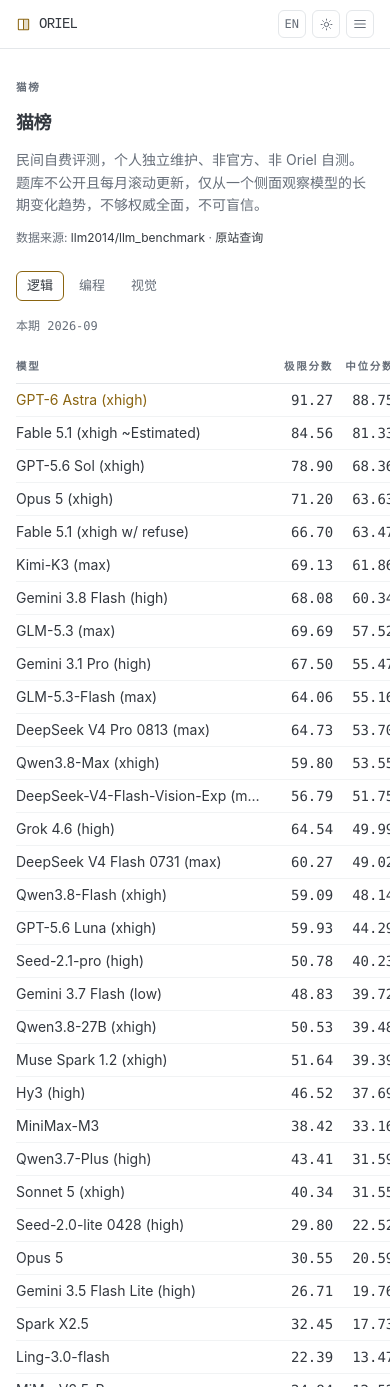
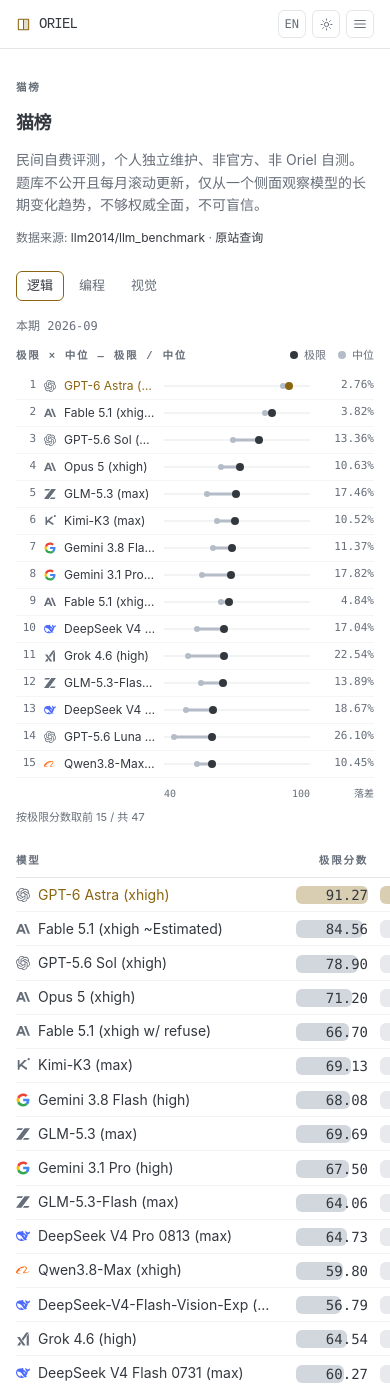
Before and after one commit to qunqin24/Oriel, an Astro site: page /cat-board in a window 390 px wide. Shown: the top 1387 px of the page. Built offline with nearby package versions, Linux system fonts and the light colour scheme; Astro itself is replaced by a stand-in of ours.

Commit message:
猫榜：模型名加 lobe 图标，分数列内嵌条形、加极限×中位区间图，变更列按涨跌上色

```diff
--- /dev/null
+++ b/src/components/cat-board-range.astro
@@ -0,0 +1,145 @@
+---
+/**
+ * 「极限 × 中位」区间图——猫榜的视觉摘要。
+ *
+ * 榜上最值得看的一组关系不是单个分数，而是极限分数与中位分数之间的
+ * 落差：极限高、中位塌下去，说明这个模型发挥不稳。逐行读两列数字很难
+ * 看出这件事，画成哑铃图，两个点的距离本身就是结论。
+ *
+ * 只画前若干个模型，避免图长得和下面的表一样、反而更累眼；被截掉的
+ * 数量明写在图注里，不制造「这就是全部」的错觉。
+ *
+ * 全部构建期算好、纯 HTML + CSS，无 JS、无客户端图表库——和站内其余
+ * 图表一致，关掉 JS 也读得到。
+ */
+import { catBoardRange, catBoardVendor } from "@/lib/cat-board";
+import type { CatBoardCategory } from "@/lib/cat-board";
+import VendorIcon from "@/components/vendor-icon.astro";
+import { fill, type Dict } from "@/i18n";
+
+interface Props {
+  category: CatBoardCategory;
+  dict: Dict;
+  /** 最多画几个模型 */
+  limit?: number;
+}
+
+const { category, dict, limit = 15 } = Astro.props;
+
+// 表头里没有分数列（code_v3）时 catBoardRange 返回 null，整块不渲染。
+const range = catBoardRange(category);
+const rows = range?.rows ?? [];
+const total = range?.total ?? 0;
+const shown = rows.slice(0, limit);
+const hasRange = shown.length > 0;
+
+const values = shown.flatMap((row) => [row.peak, row.median]);
+const lo = values.length ? Math.min(...values) : 0;
+const hi = values.length ? Math.max(...values) : 1;
+
+// 用「画出来的这几行」的区间做基线，端点明写在轴下——不标出来的非零
+// 基线就是在骗人。取全体会把低分段的离群模型也算进来，把前几名的间距
+// 压得看不出来。与 rank-list 里 Elo 榜只按展示行缩放的做法一致。
+const pad = Math.max((hi - lo) * 0.08, 1);
+const axisMin = Math.max(0, Math.floor((lo - pad) / 5) * 5);
+const axisMax = Math.ceil((hi + pad) / 5) * 5;
+const span = Math.max(axisMax - axisMin, 1e-9);
+
+const pos = (value: number) => ((value - axisMin) / span) * 100;
+const fmt = (value: number) => value.toFixed(2);
+
+const title = `${dict.catBoard.rangeTitle} — ${dict.catBoard.rangePeak} / ${dict.catBoard.rangeMedian}`;
+const note = fill(dict.catBoard.rangeNote, { shown: shown.length, total });
+---
+
+{
+  hasRange && (
+    <figure class="flex flex-col gap-2">
+      <figcaption class="flex flex-wrap items-baseline justify-between gap-x-4 gap-y-1">
+        <span class="eyebrow">{title}</span>
+        <span class="flex items-center gap-3 text-[11px] text-mute">
+          <span class="flex items-center gap-1.5">
+            <span class="inline-block h-2 w-2 rounded-full bg-fg" />
+            {dict.catBoard.rangePeak}
+          </span>
+          <span class="flex items-center gap-1.5">
+            <span class="inline-block h-2 w-2 rounded-full bg-[var(--plot-dot)]" />
+            {dict.catBoard.rangeMedian}
+          </span>
+        </span>
+      </figcaption>
+
+      <div class="flex flex-col">
+        {shown.map((row, index) => {
+          const gap = row.gap ?? `${(row.peak - row.median).toFixed(2)}%`;
+          const left = pos(row.median);
+          const right = pos(row.peak);
+          return (
+            <div
+              class="flex items-center gap-2 border-b border-rule/40 py-1 sm:gap-3"
+              title={fill(dict.catBoard.rangeAria, {
+                name: row.name,
+                peak: fmt(row.peak),
+                median: fmt(row.median),
+              })}
+            >
+              <span class="data w-5 shrink-0 text-right text-[11px] text-mute">
+                {index + 1}
+              </span>
+              <span class="flex w-28 shrink-0 items-center gap-2 sm:w-44">
+                <VendorIcon name={catBoardVendor(row.name) ?? row.name} size={12} />
+                <span
+                  class:list={[
+                    "truncate text-[12px]",
+                    index === 0 ? "text-gold" : "text-fg",
+                  ]}
+                >
+                  {row.name}
+                </span>
+              </span>
+
+              <span class="relative h-4 min-w-0 flex-1" aria-hidden="true">
+                <span class="absolute top-1/2 left-0 h-px w-full -translate-y-1/2 bg-rule" />
+                <span
+                  class="absolute top-1/2 h-[3px] -translate-y-1/2 rounded-full bg-[var(--plot-dot)]"
+                  style={`left:${left}%;width:${Math.max(right - left, 0)}%`}
+                />
+                <span
+                  class="absolute top-1/2 h-1.5 w-1.5 -translate-x-1/2 -translate-y-1/2 rounded-full bg-[var(--plot-dot)]"
+                  style={`left:${left}%`}
+                />
+                <span
+                  class:list={[
+                    "absolute top-1/2 h-2 w-2 -translate-x-1/2 -translate-y-1/2 rounded-full",
+                    index === 0 ? "bg-gold" : "bg-fg",
+                  ]}
+                  style={`left:${right}%`}
+                />
+              </span>
+
+              <span class="data w-14 shrink-0 text-right text-[11px] text-mute">
+                {gap}
+              </span>
+            </div>
+          );
+        })}
+      </div>
+
+      <div class="flex items-center gap-2 sm:gap-3">
+        <span class="w-5 shrink-0" />
+        <span class="w-28 shrink-0 sm:w-44" />
+        <span class="data flex min-w-0 flex-1 justify-between text-[10px] text-mute">
+          <span>{axisMin}</span>
+          <span>{axisMax}</span>
+        </span>
+        <span class="w-14 shrink-0 text-right text-[10px] text-mute">
+          {dict.catBoard.rangeGap}
+        </span>
+      </div>
+
+      {shown.length < total && (
+        <p class="text-[11px] text-mute">{note}</p>
+      )}
+    </figure>
+  )
+}
--- a/src/components/cat-board-table.astro
+++ b/src/components/cat-board-table.astro
@@ -6,12 +6,26 @@
  * 再解析成数字重新格式化——那等于对一份我们不了解全部规则的评分体系
  * 做二次加工。原样显示，只翻表头。
  *
+ * 唯一的例外是两个分数列：数字不变，但在底下垫一条按列最大值归一化的
+ * 细条，并把「变更」列按涨跌上色。长表格里逐行读数字很费眼，形状比
+ * 数字快。条形从 0 起（分数本身有绝对零点），不制造虚高的落差。
+ *
  * 首列（模型名）不链接到 /models/[slug]：猫榜的模型命名和 Oriel 的
  * slug 体系是两套不相干的来源（比如"讯飞星火X1.5"根本不在 AA 数据里），
  * 强行猜链接只会产出错误跳转。
  */
-import { headerLabel, isThinkHeader, isThinkOn } from "@/lib/cat-board";
+import {
+  catBoardVendor,
+  changeDirection,
+  headerLabel,
+  isChangeHeader,
+  isThinkHeader,
+  isThinkOn,
+  scoreKind,
+} from "@/lib/cat-board";
 import type { CatBoardCategory } from "@/lib/cat-board";
+import VendorIcon from "@/components/vendor-icon.astro";
+import CatBoardRange from "@/components/cat-board-range.astro";
 import { t, type Locale } from "@/i18n";
 
 interface Props {
@@ -21,7 +35,33 @@
 
 const { category, locale } = Astro.props;
 const dict = t(locale);
+
+// 每个分数列的列最大值，用来把该列所有条形归一到同一条基线上。
+const scoreColumns = new Map<number, "peak" | "median">();
+category.headers.forEach((header, index) => {
+  const kind = scoreKind(header);
+  if (kind) scoreColumns.set(index, kind);
+});
+
+const scoreMax = new Map<number, number>();
+for (const index of scoreColumns.keys()) {
+  const values = category.rows
+    .map((row) => Number.parseFloat(row[index] ?? ""))
+    .filter((value) => Number.isFinite(value));
+  scoreMax.set(index, values.length ? Math.max(...values) : 0);
+}
+
+function barWidth(cell: string, index: number): number | null {
+  const value = Number.parseFloat(cell);
+  const max = scoreMax.get(index) ?? 0;
+  if (!Number.isFinite(value) || max <= 0) return null;
+  // 最矮的也留一点可见高度，纯 0 的分数条不是「没有数据」，是「分数低」。
+  return Math.max(2, Math.min(100, (value / max) * 100));
+}
 ---
+
+<div class="flex flex-col gap-4">
+  <CatBoardRange category={category} dict={dict} />
 
   <div class="-mx-4 overflow-x-auto px-4 sm:mx-0 sm:px-0">
     <table class="w-full min-w-[40rem] border-collapse text-sm">
@@ -49,16 +89,47 @@
                   return (
                     <td
                       class:list={[
-                      "py-1.5 pr-3 text-left max-w-[16rem] truncate",
+                        "py-1.5 pr-3 text-left",
                         rowIndex === 0 ? "text-gold" : "text-fg",
                       ]}
                       title={cell}
                     >
-                    {cell}
+                      <div class="flex max-w-[16rem] items-center gap-2">
+                        <VendorIcon name={catBoardVendor(cell) ?? cell} size={14} />
+                        <span class="truncate">{cell}</span>
+                      </div>
                     </td>
                   );
                 }
+
                 const header = category.headers[colIndex] ?? "";
+
+                const kind = scoreColumns.get(colIndex);
+                if (kind) {
+                  const width = barWidth(cell, colIndex);
+                  const fillColor =
+                    rowIndex === 0
+                      ? "color-mix(in oklab, var(--gold) 32%, transparent)"
+                      : kind === "peak"
+                        ? "color-mix(in oklab, var(--plot-dot) 60%, transparent)"
+                        : "color-mix(in oklab, var(--plot-dot) 32%, transparent)";
+                  return (
+                    <td class="data py-1.5 pl-3 text-right whitespace-nowrap text-fg">
+                      <span class="relative inline-block min-w-[4.5rem] align-middle">
+                        {width != null && (
+                          <span
+                            class="absolute inset-y-[1px] left-0 rounded-sm"
+                            style={`width:${width}%;background:${fillColor}`}
+                          />
+                        )}
+                        <span class="relative">
+                          {cell || <span class="text-mute/50">—</span>}
+                        </span>
+                      </span>
+                    </td>
+                  );
+                }
+
                 if (isThinkHeader(header)) {
                   const on = isThinkOn(cell);
                   return (
@@ -72,6 +143,25 @@
                     </td>
                   );
                 }
+
+                if (isChangeHeader(header)) {
+                  const direction = changeDirection(cell);
+                  return (
+                    <td
+                      class:list={[
+                        "data py-1.5 pl-3 text-right whitespace-nowrap",
+                        direction === "up"
+                          ? "text-rise"
+                          : direction === "down"
+                            ? "text-fall"
+                            : "text-mute",
+                      ]}
+                    >
+                      {cell || <span class="text-mute/50">—</span>}
+                    </td>
+                  );
+                }
+
                 return (
                   <td class="data py-1.5 pl-3 text-right whitespace-nowrap text-fg">
                     {cell || <span class="text-mute/50">—</span>}
@@ -84,3 +174,4 @@
       </tbody>
     </table>
   </div>
+</div>
--- a/src/i18n/en.ts
+++ b/src/i18n/en.ts
@@ -245,6 +245,12 @@
     think: { on: "On", off: "Standard" },
     thinkHint: "Whether this run had the model's extended-thinking mode on — the same model often appears twice, once with it on and once off.",
     staleWarning: "This category hasn't been updated in {months} months",
+    rangeTitle: "Peak × median",
+    rangePeak: "Peak",
+    rangeMedian: "Median",
+    rangeGap: "Gap",
+    rangeNote: "Top {shown} of {total} by peak score",
+    rangeAria: "{name}, peak {peak}, median {median}",
   },
 
   common: {
--- a/src/i18n/zh.ts
+++ b/src/i18n/zh.ts
@@ -249,6 +249,12 @@
     think: { on: "开启", off: "常规" },
     thinkHint: "该次测试是否开启了模型的思考/推理模式，同一模型常有推理开/关两行。",
     staleWarning: "该类目已 {months} 个月未更新",
+    rangeTitle: "极限 × 中位",
+    rangePeak: "极限",
+    rangeMedian: "中位",
+    rangeGap: "落差",
+    rangeNote: "按极限分数取前 {shown} / 共 {total}",
+    rangeAria: "{name}，极限 {peak}，中位 {median}",
   },
 
   common: {
--- a/src/lib/cat-board.ts
+++ b/src/lib/cat-board.ts
@@ -99,3 +99,120 @@
   const normalized = value.trim().toLowerCase();
   return normalized === "1" || normalized === "true";
 }
+
+/**
+ * 模型名 -> 厂商标识，用来复用 vendor-icons.ts 那套 lobe 图标。
+ *
+ * 猫榜的数据只有模型名，没有 model_creator 字段，所以这里按家族前缀
+ * 反推厂商，返回值必须是 VENDOR_ICON_SLUGS 的 key（站点别处用的同一批
+ * 厂商名），才能解析到图标。返回值 null 表示上游没收录或无法判断，
+ * 组件会退化成首字母头像，不硬凑一个不准确的图标。
+ *
+ * 顺序即优先级，锚定在字符串开头，避免 "MiMo" 被 "MiniMax" 之类误伤。
+ * 源站模型命名会变（社区独立维护），新增家族时补一条，不在表里的自然降级。
+ */
+const MODEL_VENDORS: Array<[RegExp, string]> = [
+  [/^GPT/i, "OpenAI"],
+  [/^(Fable|Opus|Sonnet)/i, "Anthropic"],
+  [/^(Gemini|Gemma)/i, "Google"],
+  [/^Qwen/i, "Alibaba"],
+  [/^DeepSeek/i, "DeepSeek"],
+  [/^Kimi/i, "Kimi"],
+  [/^GLM/i, "Z AI"],
+  [/^Grok/i, "SpaceXAI"],
+  [/^Seed/i, "ByteDance Seed"],
+  [/^MiniMax/i, "MiniMax"],
+  [/^(Hy3|Hunyuan)/i, "Tencent"],
+  [/^Ling/i, "InclusionAI"],
+  [/^MiMo/i, "Xiaomi"],
+  [/^Step/i, "StepFun"],
+  [/^ERNIE/i, "Baidu"],
+  [/^LongCat/i, "LongCat"],
+  [/^Mistral/i, "Mistral"],
+  [/^Muse/i, "Meta"],
+];
+
+export function catBoardVendor(model: string): string | null {
+  const name = model.trim();
+  for (const [pattern, vendor] of MODEL_VENDORS) {
+    if (pattern.test(name)) return vendor;
+  }
+  return null;
+}
+
+/**
+ * 分数列与变更列的表头识别。
+ *
+ * logic 与 vision 都有「极限分数 / 中位分数」，code_v3 没有——识别不到就
+ * 不画条形、不画区间图，页面对第三种表结构保持原样。
+ *
+ * 变更列在源数据里叫过「变更」也出现过「较上次变更」，两种都认。
+ */
+const PEAK_HEADERS = new Set(["极限分数"]);
+const MEDIAN_HEADERS = new Set(["中位分数"]);
+const GAP_HEADERS = new Set(["中位差距"]);
+const CHANGE_HEADERS = new Set(["变更", "较上次变更"]);
+
+export function scoreKind(header: string): "peak" | "median" | null {
+  if (PEAK_HEADERS.has(header)) return "peak";
+  if (MEDIAN_HEADERS.has(header)) return "median";
+  return null;
+}
+
+export function isChangeHeader(header: string): boolean {
+  return CHANGE_HEADERS.has(header);
+}
+
+/** 把「+25.1% / -3.2%」解析成正/负，缺失值（—、-、空）返回 null。 */
+export function changeDirection(value: string): "up" | "down" | null {
+  const trimmed = value.trim();
+  if (!/\d/.test(trimmed)) return null;
+  if (trimmed.startsWith("+")) return "up";
+  if (trimmed.startsWith("-") || trimmed.startsWith("−")) return "down";
+  return null;
+}
+
+export type CatBoardRangeRow = {
+  name: string;
+  /** 极限分数 */
+  peak: number;
+  /** 中位分数 */
+  median: number;
+  /** 源站已格式化好的「中位差距」，没有该列时为 null */
+  gap: string | null;
+};
+
+/**
+ * 抽出「极限分数 vs 中位分数」的区间数据，按极限分数降序。
+ *
+ * 这是猫榜最值得可视化的一组数：极限高但中位塌陷，说明模型不稳定；
+ * 两个点的距离就是这个落差。数值解析失败的行直接跳过，不猜。
+ * 表头里缺任一分数字段就返回 null，code_v3 那条路径不会走到这里。
+ */
+export function catBoardRange(
+  category: CatBoardCategory
+): { rows: CatBoardRangeRow[]; total: number } | null {
+  const peakIndex = category.headers.findIndex((h) => PEAK_HEADERS.has(h));
+  const medianIndex = category.headers.findIndex((h) => MEDIAN_HEADERS.has(h));
+  if (peakIndex < 0 || medianIndex < 0) return null;
+
+  const gapIndex = category.headers.findIndex((h) => GAP_HEADERS.has(h));
+  const rows: CatBoardRangeRow[] = [];
+
+  for (const row of category.rows) {
+    const name = (row[0] ?? "").trim();
+    const peak = Number.parseFloat(row[peakIndex] ?? "");
+    const median = Number.parseFloat(row[medianIndex] ?? "");
+    if (!name || !Number.isFinite(peak) || !Number.isFinite(median)) continue;
+    rows.push({
+      name,
+      peak,
+      median,
+      gap: gapIndex >= 0 ? row[gapIndex]?.trim() || null : null,
+    });
+  }
+
+  if (rows.length === 0) return null;
+  rows.sort((a, b) => b.peak - a.peak);
+  return { rows, total: rows.length };
+}
```
Also changed, not shown: src/components/cat-board-code-table.astro (+7 -3 lines). Lines whose indentation alone changed are shown as unchanged.
